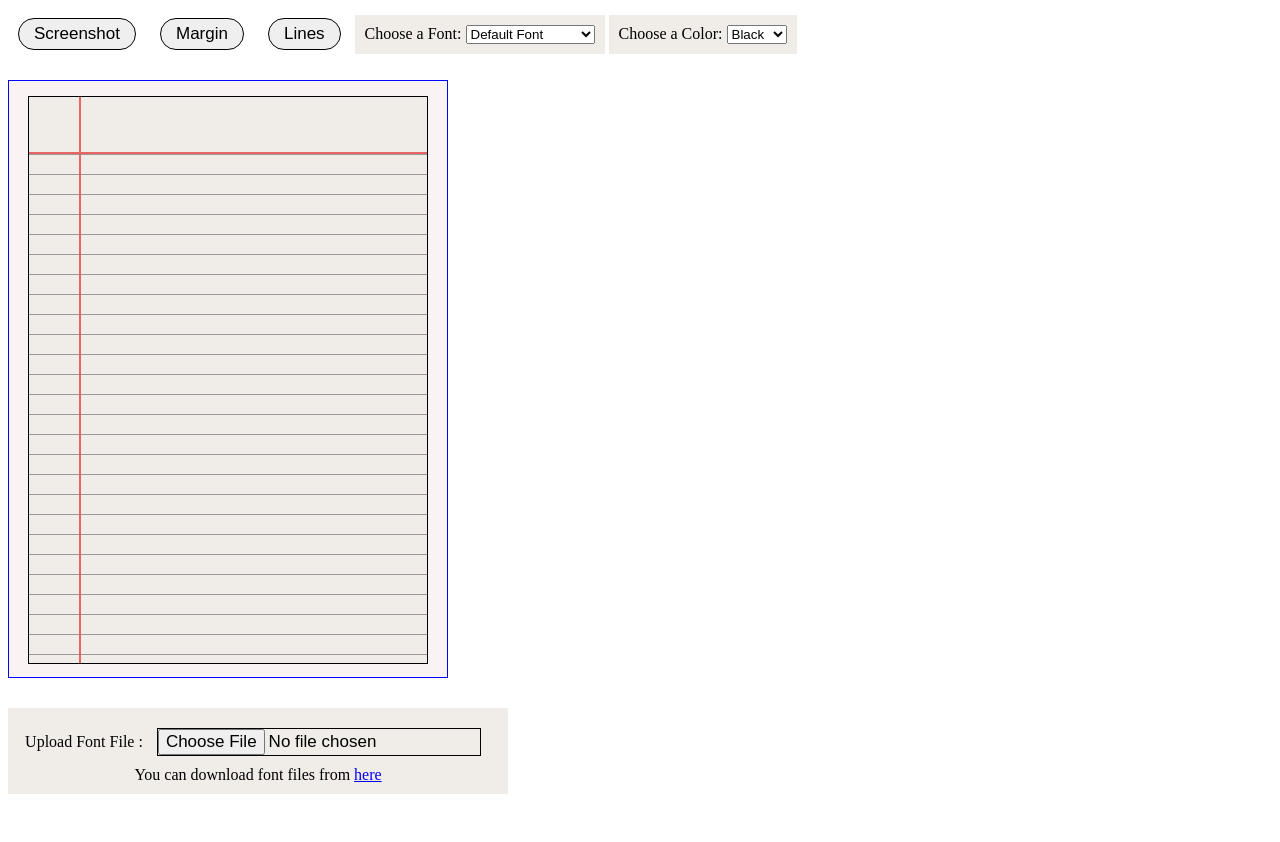
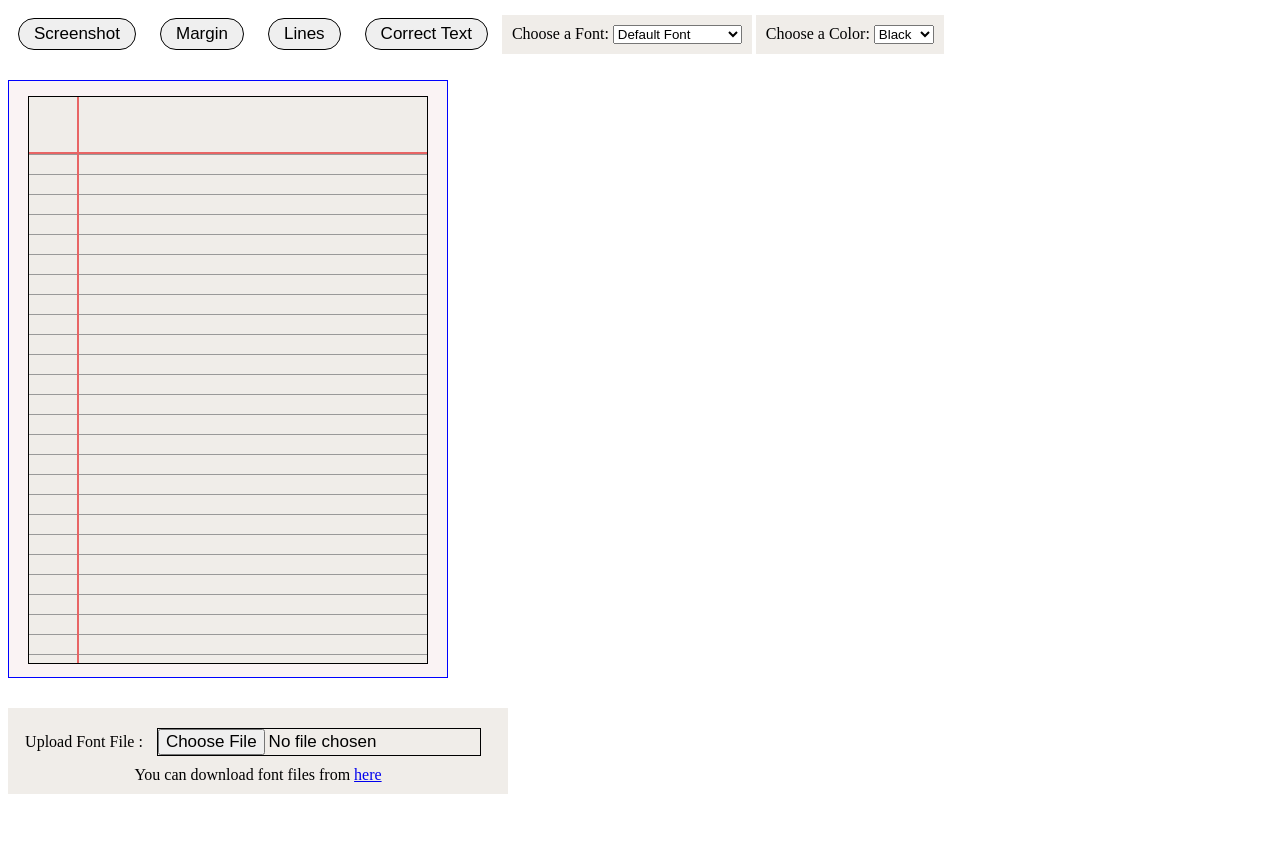
Before and after one commit to kritidipto-1234/text-to-handwriting, a website built with Parcel: page index.html in a window 1280 px wide. Shown: the top 842 px of the page. Built offline with nearby package versions, Linux system fonts and the light colour scheme.

Commit message:
some changes

```diff
--- a/index.html
+++ b/index.html
@@ -23,6 +23,7 @@
         <button class="screenshotBtn" type="button">Screenshot</button>
         <button class="marginBtn" type="button">Margin</button>
         <button class="linesBtn" type="button">Lines</button>
+        <button class="correctTextBtn">Correct Text</button>
 
         <div class="fontChooser">
             <label for="cars">Choose a Font:</label>
--- a/src/css/style.css
+++ b/src/css/style.css
@@ -84,7 +84,6 @@ body{
 
 .navBar{
     display: block;
-    max-width: 930px;
 }
     /* @font-face {
      font-family: "Custom Font";
@@ -125,18 +124,26 @@ body{
 }
 
 .pageTopLeft{
+    padding-left: 6px;
+    width: 100%;
     flex: 1.3;
+    max-width: calc(130%/10.3);
     border-bottom: 2px solid var(--margin-color);
     border-right: 2px solid var(--margin-color);
 }
 .pageTop{
+    width: 100%;
+    padding-right: 6px;
     flex: 9;
+    max-width: calc(900%/10.3);
     z-index: 3;
     border-bottom: 2px solid var(--margin-color);
 }
 
 .pageLeft{
+    padding-left: 6px;
     flex: 1.3;
+    max-width: calc(130%/10.3);
     border-right: 2px solid var(--margin-color);
 
 }
@@ -151,6 +158,7 @@ body{
     font-family: 'Custom Font';
     display: inline-block;
     height:100%;
+    padding-right: 6px;
     width:100%;
     /* overflow: scroll; */
     word-break: break-all;
--- a/src/js/image.js
+++ b/src/js/image.js
@@ -27,7 +27,6 @@ screenshotBtn.addEventListener('click',async function()
 
     };
     const {left,top}=imageList.getBoundingClientRect();
-    console.log(left+pageXOffset,top+pageYOffset);
     window.scrollTo({left:left+pageXOffset,top:top+pageYOffset,behavior:'smooth'});
 });
 
--- a/src/js/pageHandler.js
+++ b/src/js/pageHandler.js
@@ -1,4 +1,5 @@
 const textEditor=document.querySelector('.textEditor');
+const correctTextBtn=document.querySelector('.correctTextBtn');
 
 import {state} from './state.js'
 
@@ -19,6 +20,8 @@ function startCorrectingFrom(currPage)
       currPage=currPage.closest('.pageContainer').nextElementSibling?.querySelector('.page');
    }
 }
+
+correctTextBtn.addEventListener('click',startCorrectingFrom.bind(null,document.querySelector('.page')));
 
 textEditor.addEventListener('input',(m)=>
 {
--- a/src/js/state.js
+++ b/src/js/state.js
@@ -17,7 +17,7 @@ const state=
     {
         this.currentPage=page;
     },
-    currentFontUrl:fontObj['homemade_apple'],
+    currentFontUrl:fontObj['Default'],
 }
 
 export {state};
```
Also changed, not shown: docs/index.html (+1 -1 lines), 10 other files.
